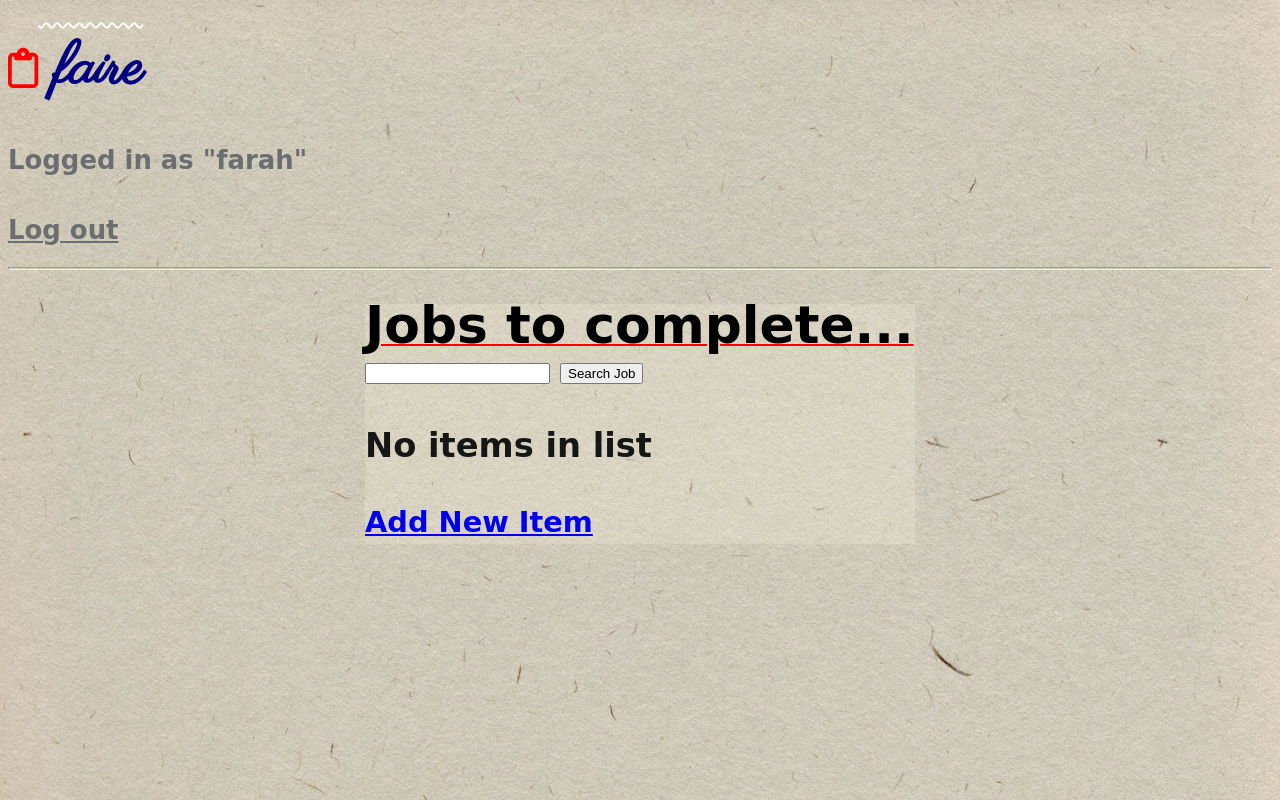
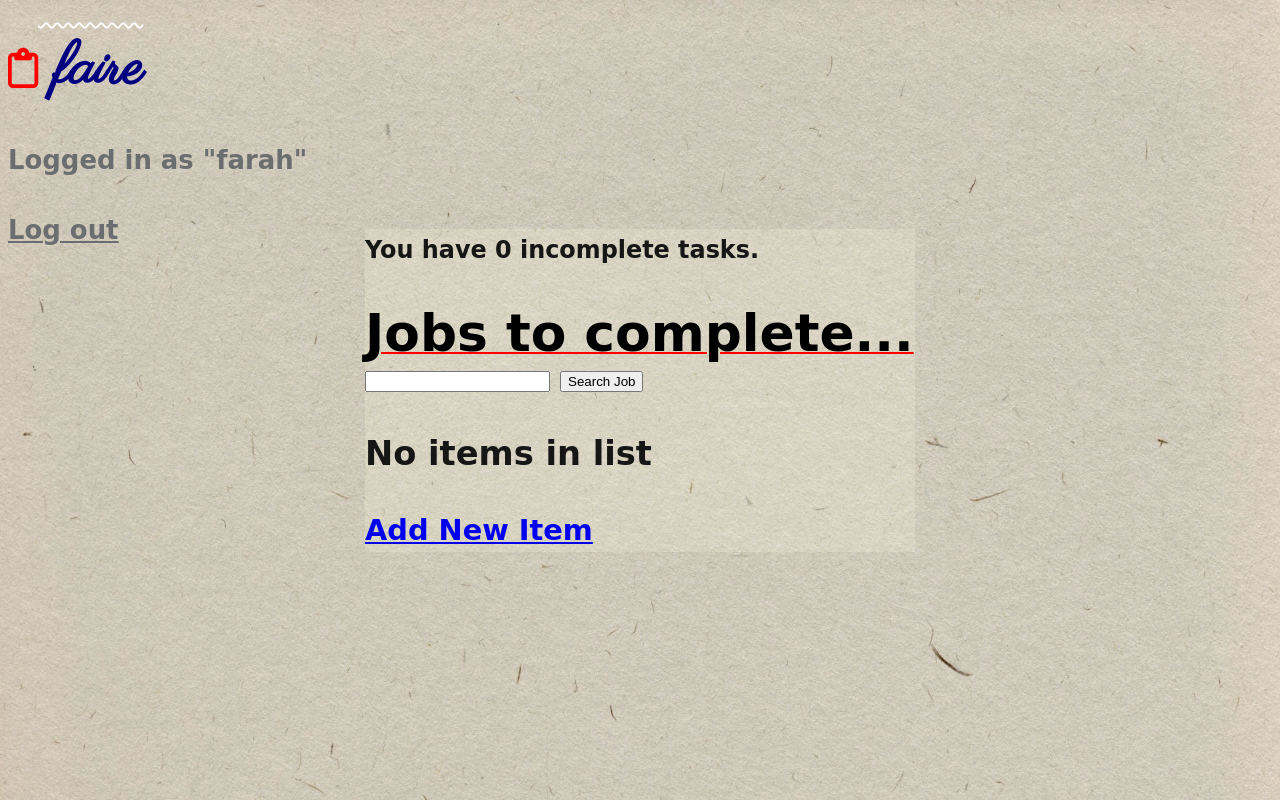
Before and after one commit to farah-maria/Faire, a Django app: page / in a window 1280 px wide. Run offline with Django 3.2, Linux system fonts and the light colour scheme; a user stored in the database is signed in; data that the repository does not hold is empty; some libraries are stand-ins or nearby versions; some web fonts are replaced.

Commit message:
add an h3 that states how many tasks remain incomplete at top of jobs list

```diff
--- a/todo/static/css/style.css
+++ b/todo/static/css/style.css
@@ -43,6 +43,7 @@ hr {
 .container {
     max-width: 550px;
     margin: auto;
+    margin-top: -5%;
     background-color: rgba(247, 247, 227, 0.1);
 }
 
--- a/todo/templates/todo/base.html
+++ b/todo/templates/todo/base.html
@@ -22,7 +22,6 @@
 
     <a href="{% url 'login' %}" class="loginstatus">Log in</a>
 {% endif %}
-<hr>
 </header>
 <body>
     <div class="container">
--- a/todo/templates/todo/job_list.html
+++ b/todo/templates/todo/job_list.html
@@ -3,6 +3,7 @@
 {% block content %}
 
 <div class="container">
+    <h5>You have {{ count }} incomplete task{{ count|pluralize:'s' }}.</h5>
 <h1>Jobs to complete... </h1>
 
 <form action="" method="get">
```
